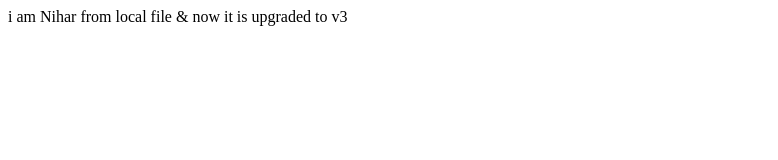
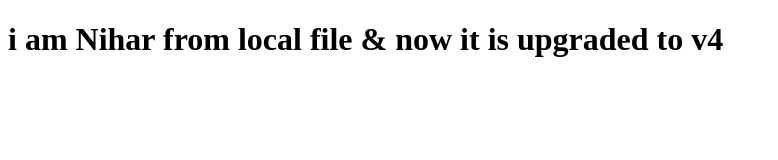
Before and after one commit to Nihar809/myrepo, a plain HTML site: page index.html in a window 1280 px wide. Shown: the whole page, without its empty margins (0-778 px from the left). Drawn offline with Linux system fonts and the light colour scheme.

Commit message:
v4 from local

```diff
--- a/index.html
+++ b/index.html
@@ -6,6 +6,10 @@
     <title>Document</title>
 </head>
 <body>
-    i am Nihar from local file & now it is upgraded to v3
+
+    <h1>
+        i am Nihar from local file & now it is upgraded to v4
+    </h1>
+
 </body>
 </html>
```
